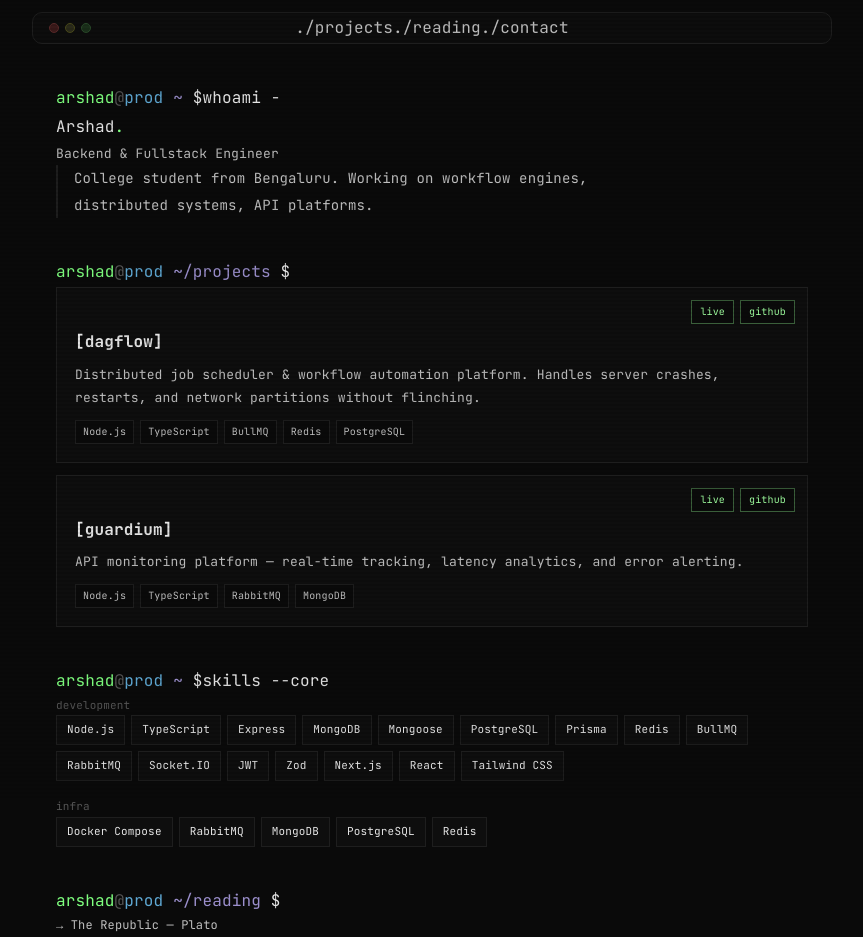
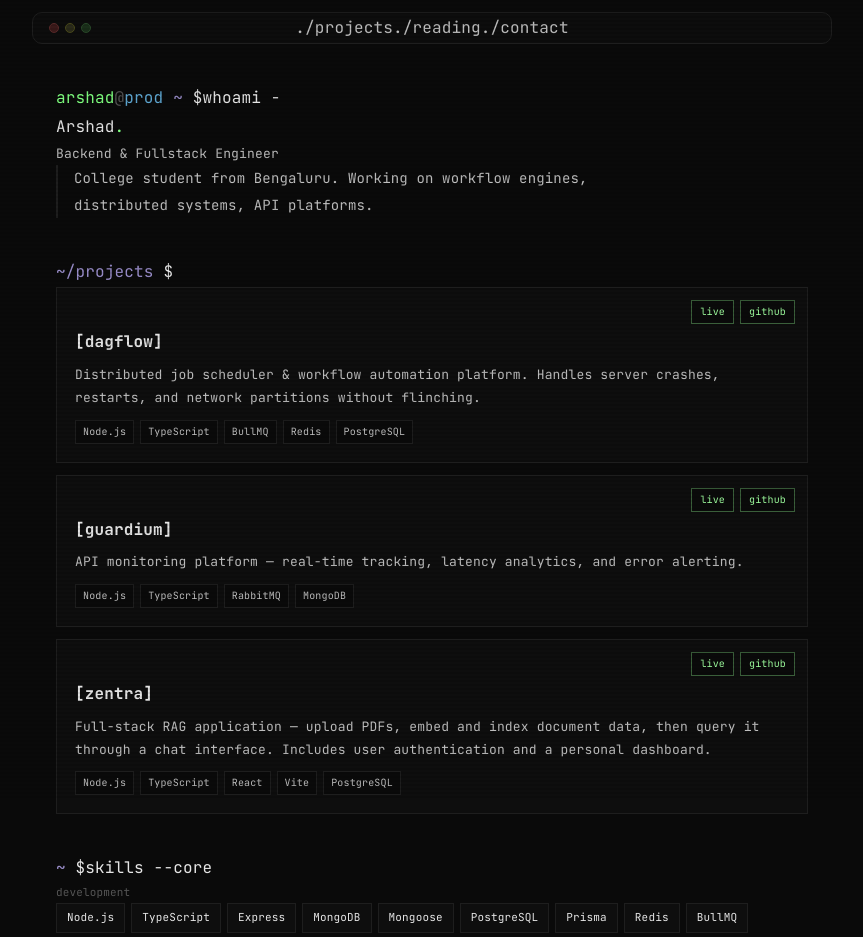
Before and after one commit to Arshadx9/portfolio, a Next.js app: page / in a window 1280 px wide. Shown: the top 937 px of the page, without its empty margins (208-1071 px from the left). Built offline with nearby package versions, Linux system fonts and the light colour scheme.

Commit message:
added few changes

```diff
--- a/src/app/page.tsx
+++ b/src/app/page.tsx
@@ -31,6 +31,13 @@ const projects = [
     live: "http://13.63.125.183:3000",
     github: "https://github.com/Arshadx9/Guardium.co",
   },
+  {
+    name: "zentra",
+    desc: "Full-stack RAG application — upload PDFs, embed and index document data, then query it through a chat interface. Includes user authentication and a personal dashboard.",
+    stack: ["Node.js", "TypeScript", "React", "Vite", "PostgreSQL"],
+    live: "https://zentra-75mx.vercel.app",
+    github: "https://github.com/Arshadx9/Zentra",
+  },
 ];
 
 const skills = {
@@ -47,13 +54,17 @@ const reading = [
   { title: "Power vs Force — David R. Hawkins", href: "https://openlibrary.org/works/OL82563W/Power_vs_Force" },
 ];
 
-function Prompt({ path = "~", cmd }: { path?: string; cmd: string }) {
+function Prompt({ path = "~", cmd, showUser = true }: { path?: string; cmd: string; showUser?: boolean }) {
   return (
     <div className="flex items-baseline gap-2 mb-1">
       <span className="font-mono text-xs whitespace-nowrap">
-        <span style={{ color: colors.accent }}>arshad</span>
-        <span style={{ color: colors.subtle }}>@</span>
-        <span style={{ color: "#5fa8d3" }}>prod</span>{" "}
+        {showUser && (
+          <>
+            <span style={{ color: colors.accent }}>arshad</span>
+            <span style={{ color: colors.subtle }}>@</span>
+            <span style={{ color: "#5fa8d3" }}>prod</span>{" "}
+          </>
+        )}
         <span style={{ color: "#9b8fcc" }}>{path}</span>{" "}
         <span style={{ color: colors.primary }}>$</span>
       </span>
@@ -136,7 +147,7 @@ export default function Home() {
 
         {/* PROJECTS */}
         <section id="projects" style={{ marginBottom: 40 }}>
-          <Prompt path="~/projects" cmd="" />
+          <Prompt path="~/projects" cmd="" showUser={false} />
 
           {projects.map((p) => (
             <div
@@ -144,7 +155,7 @@ export default function Home() {
               style={{
                 border: `1px solid ${colors.border}`,
                 background: colors.panel,
-                padding: "40px 18px 18px 18px", // ✅ space for buttons
+                padding: "40px 18px 18px 18px",
                 marginBottom: 12,
                 position: "relative",
               }}
@@ -157,7 +168,6 @@ export default function Home() {
                 {p.desc}
               </p>
 
-              {/* ✅ STACK (RESTORED) */}
               <div style={{ display: "flex", flexWrap: "wrap", gap: 6, marginTop: 10 }}>
                 {p.stack.map((t) => (
                   <span
@@ -203,7 +213,7 @@ export default function Home() {
 
         {/* SKILLS */}
         <section style={{ marginBottom: 40 }}>
-          <Prompt cmd="skills --core" />
+          <Prompt cmd="skills --core" showUser={false} />
 
           {Object.entries(skills).map(([category, items]) => (
             <div key={category} style={{ marginBottom: 16 }}>
@@ -228,7 +238,7 @@ export default function Home() {
 
         {/* READING */}
         <section id="reading">
-          <Prompt path="~/reading" cmd="" />
+          <Prompt path="~/reading" cmd="" showUser={false} />
           <ul style={{ listStyle: "none", padding: 0 }}>
             {reading.map((r, i) => (
               <li key={i} style={{ fontSize: 12 }}>
```
